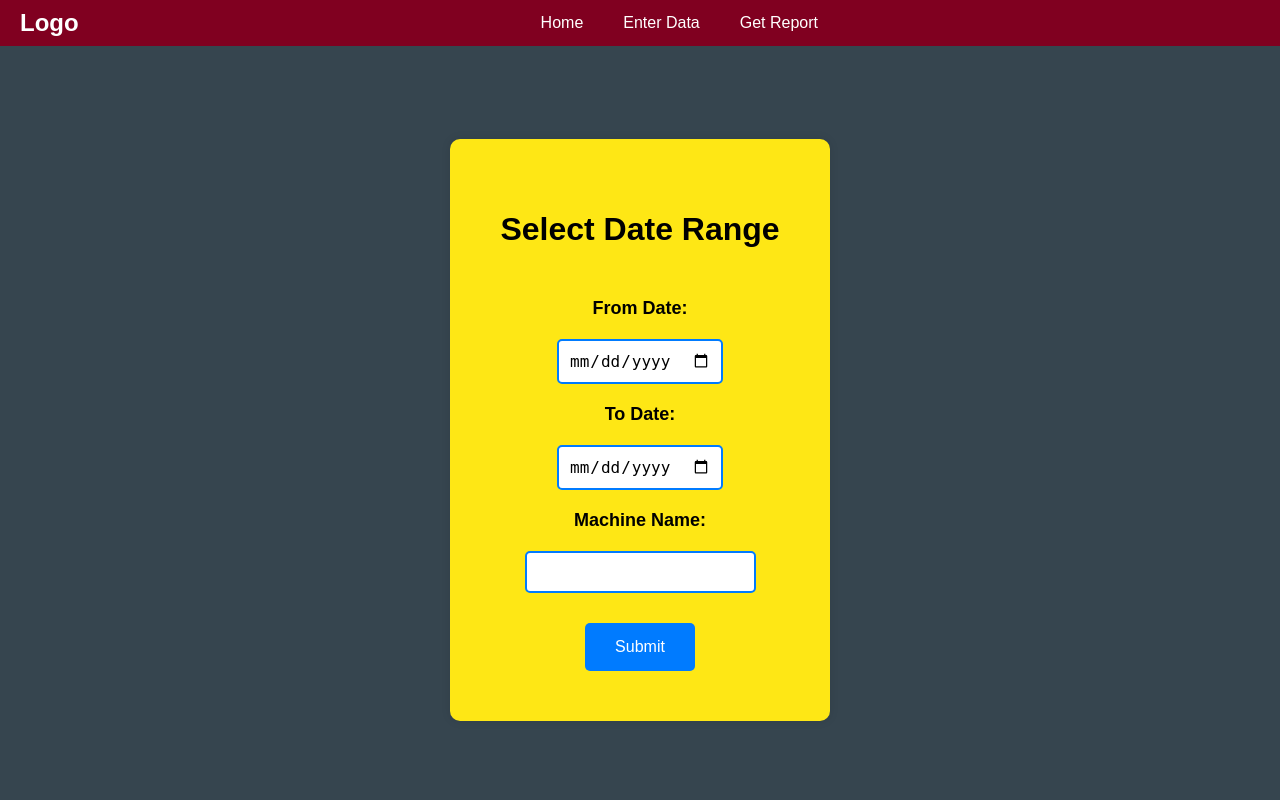
After one commit to badarlarohannaidu/MachineVehicleReport, a Flask app: page /report in a window 1280 px wide. The commit adds this page. Run offline with Flask 3, Linux system fonts and the light colour scheme.

Commit message:
flask links added

```diff
--- a/app.py
+++ b/app.py
@@ -50,9 +50,12 @@ app = Flask(__name__)
 @app.route('/')
 def home():
     return(render_template('home.html'))
-@app.route('/get_report')
+@app.route('/report')
 def report():
-    return(render_template('get_report.html'))
+    return(render_template('getreport.html'))
+@app.route('/enter')
+def enter():
+    return(render_template('index.html'))
 @app.route('/entry', methods=['GET', 'POST'])
 def register():
     if request.method == 'POST':
@@ -191,6 +194,62 @@ def all_users():
     # Return all users in JSON format
     return render_template('user_details.html', users=user_list)
 
+@app.route('/submit_dates', methods=['GET'])
+def submit_dates():
+    from_date = request.args.get('from-date')
+    to_date = request.args.get('to-date')
+    machine_name = request.args.get('machine-name')
+
+    # Connect to the database
+    conn = sqlite3.connect('vehicle_data.db')
+    c = conn.cursor()
+
+    # Query the database to fetch data based on the given date range and machine name
+    query = """
+    SELECT * FROM users
+    WHERE date BETWEEN ? AND ? AND name = ?
+    """
+    c.execute(query, (from_date, to_date, machine_name))
+    users = c.fetchall()  # Fetch all results
+
+    # Close the database connection
+    conn.close()
+
+    # Convert the fetched data into a list of dictionaries
+    user_list = []
+    for user in users:
+        user_data = {
+            'name': user[0],
+            'description': user[1],
+            'date': user[2],
+            'shift': user[3],
+            'unit': user[4],
+            'smu': user[5],
+            'emu': user[6],
+            'charge': user[7],
+            'location': user[8],
+            'nature': user[9],
+            'trips': user[10],
+            'quantity': user[11],
+            'quanunits': user[12],
+            'operator': user[13],
+            'start_time': user[14],
+            'end_time': user[15],
+            'fuel': user[16],
+            'fuel_quantity': user[17],
+            'BreakDown': user[18],
+            'SpearParts': user[21],
+            'mech': user[22],
+            'remarks': user[23],
+            'working_hours': int(user[6]) - int(user[5]),
+            'breakdown_start': user[19],
+            'breakdown_end': user[20]
+        }
+        user_list.append(user_data)
+
+    # Return the filtered users in JSON format
+    return render_template('user_details.html', users=user_list)
+
 
 if __name__ == '__main__':
     app.run(debug=True)
--- /dev/null
+++ b/static/repstyles.css
@@ -0,0 +1,88 @@
+body {
+    font-family: Arial, sans-serif;
+    display: flex;
+    flex-direction: column;
+    justify-content: center;
+    align-items: center;
+    height: 100vh;
+    margin: 0;
+    background-color: #36454F;
+}
+.navbar {
+    width: 100%;
+    background-color: #800020;
+    overflow: hidden;
+    position: absolute;
+    top: 0;
+    left: 0;
+    display: flex;
+    align-items: center;
+}
+.navbar .logo {
+    margin-left: 20px;
+    font-size: 24px;
+    font-weight: bold;
+    color: white;
+}
+.navbar a {
+    float: left;
+    display: block;
+    color: white;
+    text-align: center;
+    padding: 14px 20px;
+    text-decoration: none;
+}
+.navbar a:hover {
+    background-color: #DC143C;
+}
+.navbar .nav-links {
+    display: flex;
+    justify-content: center;
+    width: 100%;
+}
+.container {
+    text-align: center;
+    background: #FEE715;
+    padding: 50px;
+    border-radius: 10px;
+    box-shadow: 0 0 10px rgba(0, 0, 0, 0.1);
+    margin-top: 60px; /* To avoid the navbar */
+}
+h1 {
+    margin-bottom: 40px;
+}
+form {
+    display: flex;
+    flex-direction: column;
+    align-items: center;
+}
+label {
+    margin: 10px 0;
+    font-size: 18px;
+    font-weight: bold;
+}
+input[type="date"], input[type="text"] {
+    padding: 10px;
+    margin: 10px 0;
+    font-size: 16px;
+    border: 2px solid #007BFF;
+    border-radius: 5px;
+    outline: none;
+    transition: border-color 0.3s ease;
+}
+input[type="date"]:focus, input[type="text"]:focus {
+    border-color: #0056b3;
+}
+.submit-button {
+    margin-top: 20px;
+    padding: 15px 30px;
+    font-size: 16px;
+    color: white;
+    background-color: #007BFF;
+    border: none;
+    border-radius: 5px;
+    cursor: pointer;
+}
+.submit-button:hover {
+    background-color: #0056b3;
+}
--- a/static/styles.css
+++ b/static/styles.css
@@ -10,7 +10,7 @@ body {
 
 .navbar {
     width: 100%;
-    background-color: #2c5c3c;
+    background-color: #800020;
     overflow: hidden;
     display: flex;
     align-items: center;
@@ -36,7 +36,7 @@ body {
 }
 
 .navbar a:hover {
-    background-color: #7ac78a;
+    background-color: #DC143C;
 }
 
 .navbar .nav-links {
--- /dev/null
+++ b/templates/getreport.html
@@ -0,0 +1,31 @@
+<!DOCTYPE html>
+<html lang="en">
+<head>
+    <meta charset="UTF-8">
+    <meta name="viewport" content="width=device-width, initial-scale=1.0">
+    <title>Select Date Range</title>
+    <link rel="stylesheet" href="static/repstyles.css">
+</head>
+<body>
+    <div class="navbar">
+        <div class="logo">Logo</div>
+        <div class="nav-links">
+            <a href="{{url_for('home')}}">Home</a>
+            <a href="{{url_for('enter')}}">Enter Data</a>
+            <a href="{{url_for('report')}}">Get Report</a>
+        </div>
+    </div>
+    <div class="container">
+        <h1>Select Date Range</h1>
+        <form action="/submit_dates" method="get">
+            <label for="from-date">From Date:</label>
+            <input type="date" id="from-date" name="from-date" required>
+            <label for="to-date">To Date:</label>
+            <input type="date" id="to-date" name="to-date" required>
+            <label for="machine-name">Machine Name:</label>
+            <input type="text" id="machine-name" name="machine-name" required>
+            <button type="submit" class="submit-button">Submit</button>
+        </form>
+    </div>
+</body>
+</html>
--- a/templates/index.html
+++ b/templates/index.html
@@ -10,9 +10,9 @@
     <div class="navbar">
         <div class="logo">Logo</div>
         <div class="nav-links">
-            <a href="home.html">Home</a>
-            <a href="index.html">Enter Data</a>
-            <a href="get_report.html">Get Report</a>
+            <a href="{{url_for('home')}}">Home</a>
+            <a href="{{url_for('enter')}}">Enter Data</a>
+            <a href="{{url_for('report')}}">Get Report</a>
         </div>
     </div>
 
```
Also changed, not shown: static/homestyle.css (added, +68 -0 lines), static/userstyles.css (added, +78 -0 lines), templates/get_report.html (deleted, +0 -120 lines), templates/home.html (+6 -75 lines), templates/user_details.html (+22 -49 lines), vehicle_data.db.
